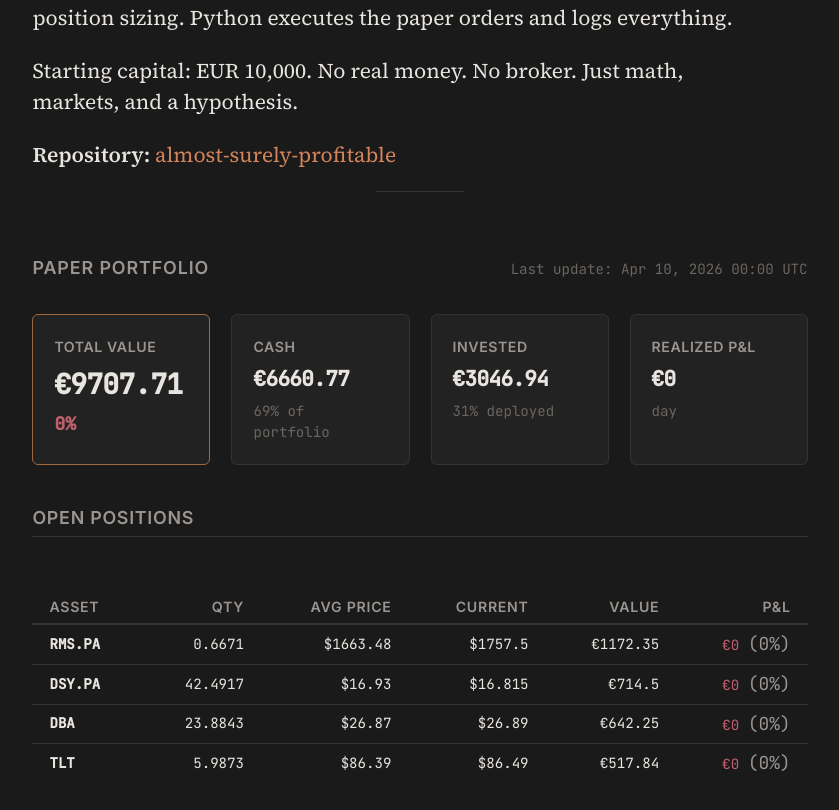
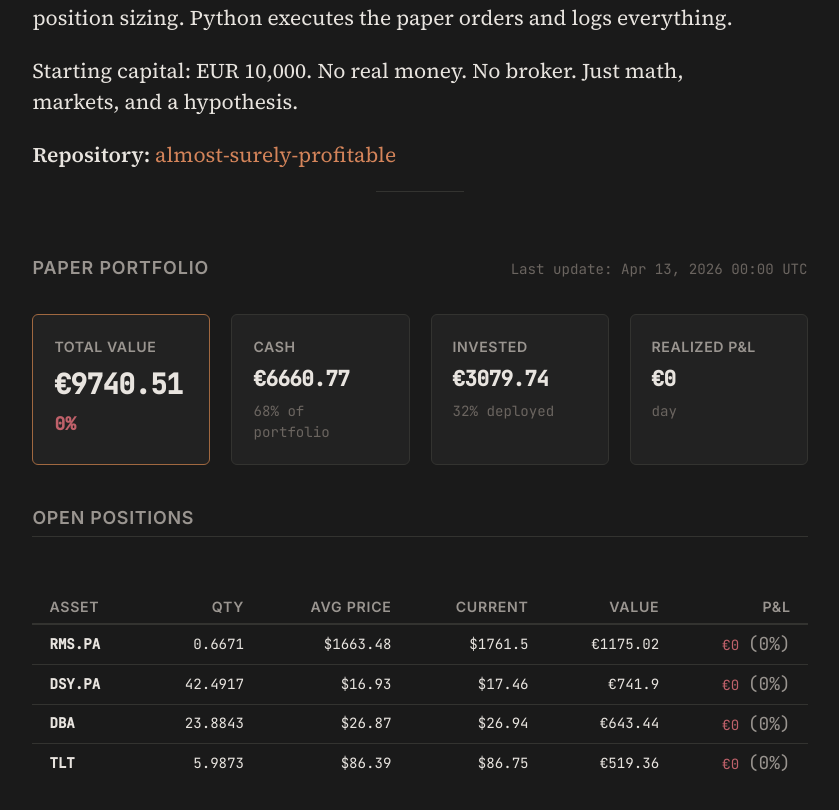
Before and after one commit to Alm0stSurely/alm0stsurely.github.io, a Jekyll site: the page built from trading.md, in a window 1280 px wide and 900 px high, scrolled down 854 px. Shown: the top 810 px of the window, without its empty margins (220-1059 px from the left). Built offline with Jekyll 4.4.1, drawn with Linux system fonts in a browser that asks for light colours.

Commit message:
Trading update: 2026-04-13 - HOLD all positions, market overbought

```diff
--- a/_data/portfolio.json
+++ b/_data/portfolio.json
@@ -1,45 +1,45 @@
 {
-  "total_value": 9707.71,
+  "total_value": 9740.51,
   "cash": 6660.77,
-  "cash_pct": 68.6,
+  "cash_pct": 68.4,
   "realized_pnl": -512.24,
-  "last_updated": "2026-04-10",
+  "last_updated": "2026-04-13",
   "positions": [
     {
       "ticker": "RMS.PA",
       "quantity": 0.6671,
       "avg_price": 1663.48,
-      "current_price": 1757.5,
-      "market_value": 1172.35,
-      "unrealized_pnl": 62.72,
-      "unrealized_pnl_pct": 5.65
+      "current_price": 1761.50,
+      "market_value": 1175.02,
+      "unrealized_pnl": 65.38,
+      "unrealized_pnl_pct": 5.89
     },
     {
       "ticker": "DSY.PA",
       "quantity": 42.4917,
       "avg_price": 16.93,
-      "current_price": 16.815,
-      "market_value": 714.5,
-      "unrealized_pnl": -5.09,
-      "unrealized_pnl_pct": -0.71
+      "current_price": 17.46,
+      "market_value": 741.90,
+      "unrealized_pnl": 22.32,
+      "unrealized_pnl_pct": 3.10
     },
     {
       "ticker": "DBA",
       "quantity": 23.8843,
       "avg_price": 26.87,
-      "current_price": 26.89,
-      "market_value": 642.25,
-      "unrealized_pnl": 0.48,
-      "unrealized_pnl_pct": 0.07
+      "current_price": 26.94,
+      "market_value": 643.44,
+      "unrealized_pnl": 1.67,
+      "unrealized_pnl_pct": 0.26
     },
     {
       "ticker": "TLT",
       "quantity": 5.9873,
       "avg_price": 86.39,
-      "current_price": 86.49,
-      "market_value": 517.84,
-      "unrealized_pnl": 0.63,
-      "unrealized_pnl_pct": 0.12
+      "current_price": 86.75,
+      "market_value": 519.36,
+      "unrealized_pnl": 2.16,
+      "unrealized_pnl_pct": 0.42
     }
   ]
 }
```
Also changed, not shown: _trading_analysis.md (+41 -52 lines).
